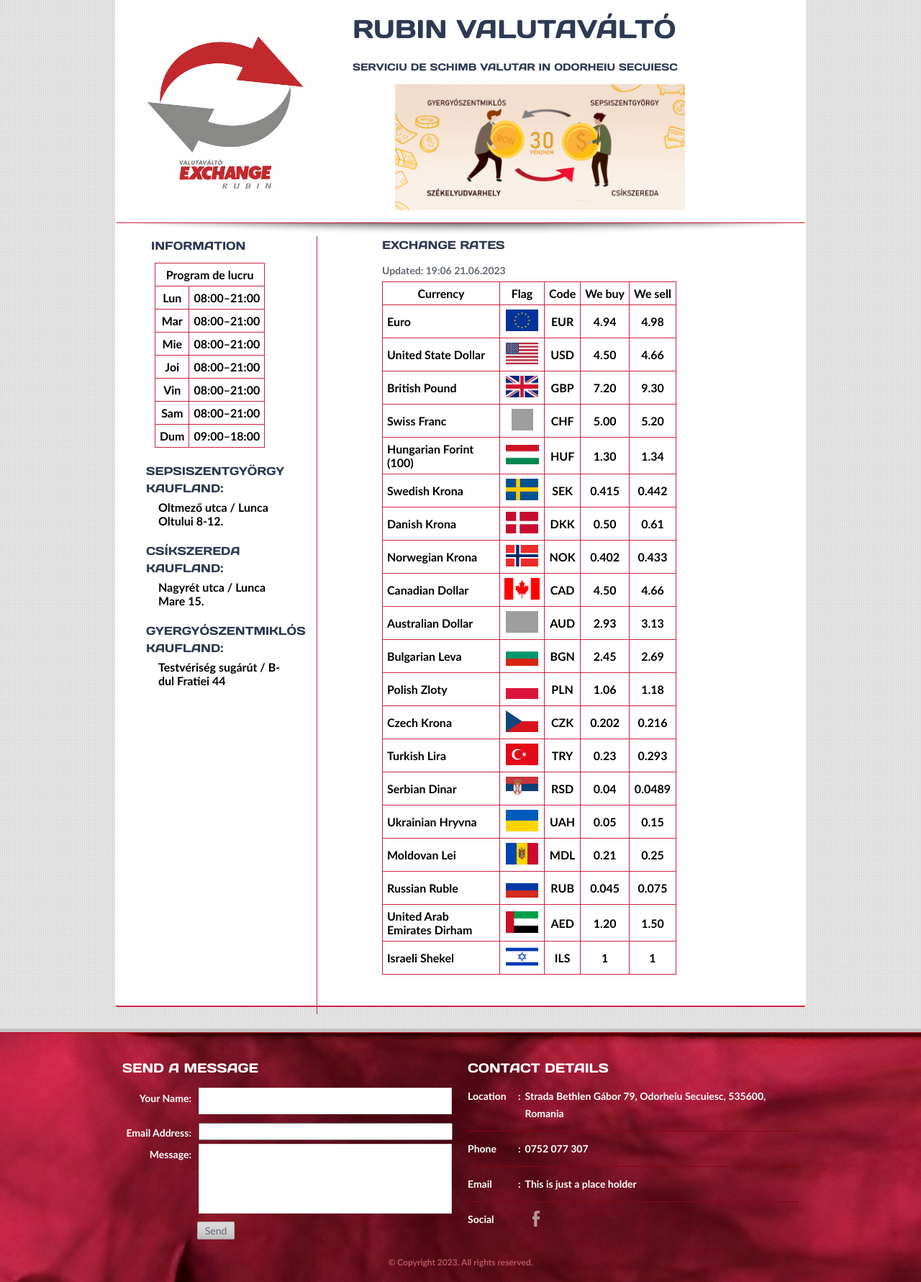
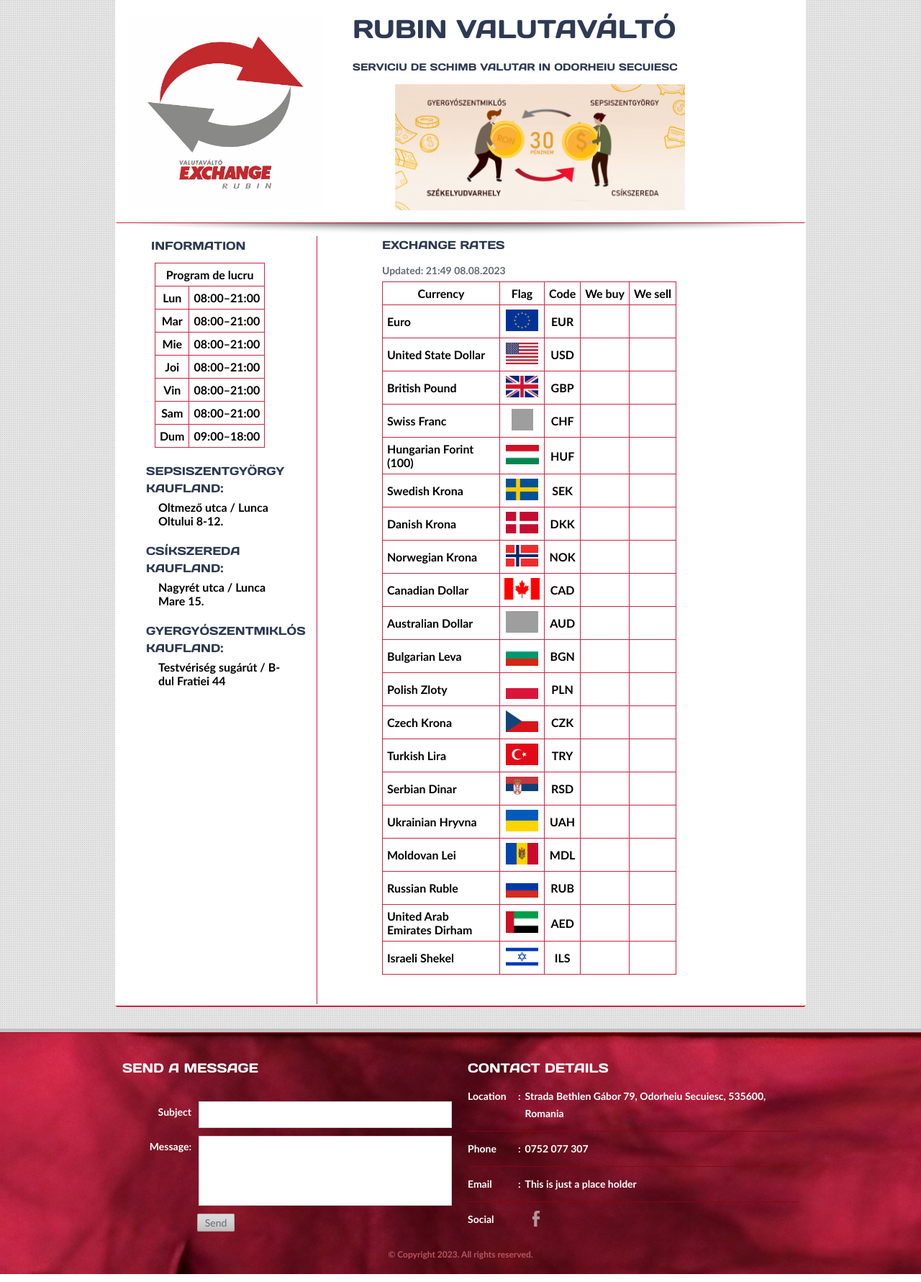
Before and after one commit to Zqm13/FX_wbst, a Flask app: page / in a window 1280 px wide. Shown: the part 180-1961 px from the top of the page at 72% size. Run offline with Flask 3, Linux system fonts and the light colour scheme; lists and menus that the app fills with data are empty; grey boxes are pictures that could not be loaded.

Commit message:
Add files via upload

```diff
--- a/database.py
+++ b/database.py
@@ -1,6 +1,5 @@
 from flask_sqlalchemy import SQLAlchemy
 import json
-
 
 db = SQLAlchemy()
 
@@ -14,11 +13,11 @@ def populate_table_with_json_data(json_data):
     with open(json_data, 'r') as file:
         json_data = json.load(file)
 
-
     for key, value in json_data.items():
         table_entry = TableValues(key=key, value=value)
         db.session.add(table_entry)
     db.session.commit()
+
 
 def write_table_to_json_file(file_path):
     # Query the table to retrieve all rows
@@ -35,6 +34,7 @@ def write_table_to_json_file(file_path):
     with open(file_path, 'w') as file:
         json.dump(values_dict, file)
 
+
 def clear_table_content():
     # Delete all rows from the table
     TableValues.query.delete()
--- a/last_update.json
+++ b/last_update.json
@@ -1 +1 @@
-{"last_update": "19:06 21.06.2023"}
+{"last_update": "21:49 08.08.2023"}
--- a/main.py
+++ b/main.py
@@ -1,47 +1,76 @@
-from flask import Flask, render_template, redirect, url_for, request, session
+from flask import Flask, render_template, redirect, url_for, request
 import json
 import os
 from flask_httpauth import HTTPBasicAuth
 import datetime
-import smtplib
-from flask_mail import Mail, Message
 from database import db, populate_table_with_json_data, TableValues, write_table_to_json_file, clear_table_content
+import urllib.parse
+
+# Load environment variables from .env file
+# load_dotenv('.env')
+
+# ADMIN_USERNAME = os.environ["ADMIN_NAME"]
+# ADMIN_PASSWORD = os.environ["UPDATE_PASS"]
+# mail_pass = os.environ["PASS_MAIL"]
+# middle_email = os.environ["MIDDL_MAIL"]
+# to_adr = os.environ["TO_ADDR"]
+# mail_pass = os.getenv("PASS_MAIL")
+# middle_email = os.getenv("MIDDL_MAIL")
+# to_adr = os.getenv("TO_ADDR")
+# mail_pass = os.getenv("PASS_MAIL")
+# middle_email = os.getenv("MIDDL_MAIL")
+# to_adr = os.getenv("TO_ADDR")
+# app.secret_key = os.environ['SCRT_KEY']
+# Retrieve the last_update variable from the session
+# last_update = session.get('last_update')
+
+# name = request.form['name']
+# email = request.form['email']
+# message = request.form['message']
 
 
-# Load environment variables from .env file
-#load_dotenv('.env')
+# msg = Message(name, email = middle_email, recipients = to_adr)
+# msg.body = message
+# mail.send(msg)
+# Create the email message
+# connection = smtplib.SMTP('smtp.gmail.com')
+# connection.starttls()
+# connection.login(user=middle_email, password=mail_pass)
+
+
+# try:
+# message_body = f"Name: {name}\nEmail: {email}\n\n{message}"
+# connection.sendmail(from_addr=middle_email, to_addrs=to_adr,
+# msg=message_body)
+# return render_template('index.html', values=table_values, last_update=last_update)
+# except Exception as e:
+# print(str(e))
+# return 'An error occurred while sending the message.'
+
+# Update the session variable with the formatted datetime
+# session['last_update'] = formatted_datetime
+
+# @app.route('/offer')
+# def offer():
+#    return render_template('offer.html')
+
 
 app = Flask(__name__)
 db_uri = os.getenv('DATABASE_URL')
 app.config['SQLALCHEMY_DATABASE_URI'] = db_uri
 db.init_app(app)
 
-
-
-
 with app.app_context():
     db.create_all()
-    populate_table_with_json_data('table_values.json')
+    #populate_table_with_json_data('table_values.json')
     write_table_to_json_file('output.json')
     VALUES_FILE_PATH = 'output.json'
 
-
-#ADMIN_USERNAME = os.environ["ADMIN_NAME"]
-#ADMIN_PASSWORD = os.environ["UPDATE_PASS"]
-#mail_pass = os.environ["PASS_MAIL"]
-#middle_email = os.environ["MIDDL_MAIL"]
-#to_adr = os.environ["TO_ADDR"]
-
 ADMIN_USERNAME = os.getenv("ADMIN_NAME")
 ADMIN_PASSWORD = os.getenv("UPDATE_PASS")
-mail_pass = os.getenv("PASS_MAIL")
-middle_email = os.getenv("MIDDL_MAIL")
-to_adr = os.getenv("TO_ADDR")
-#mail_pass = os.getenv("PASS_MAIL")
-#middle_email = os.getenv("MIDDL_MAIL")
-#to_adr = os.getenv("TO_ADDR")
 
 auth = HTTPBasicAuth()
+
 
 @auth.verify_password
 def verify_password(username, password):
@@ -58,59 +87,55 @@ if os.path.exists(VALUES_FILE_PATH):
 else:
     # If the file doesn't exist, use the initial values
     table_values = {
-        'eur_buy': "4.94",
-        'eur_sell': "4.97",
-        'usd_buy': "4.50",
-        'usd_sell': "4.66",
-        'gbp_buy': "5.60",
-        'gbp_sell': "5.70",
-        'chf_buy': "5.00",
-        'chf_sell': "5.20",
-        'huf_buy': "1.30",
-        'huf_sell': "1.34",
-        'sek_buy': "0.415",
-        'sek_sell': "0.442",
-        'dkk_buy': "0.50",
-        'dkk_sell': "0.61",
-        'nok_buy': "0.402",
-        'nok_sell': "0.433",
-        'cad_buy': "4.50",
-        'cad_sell': "4.66",
-        'aud_buy': "2.93",
-        'aud_sell': "3.13",
-        'bgn_buy': "2.45",
-        'bgn_sell': "2.69",
-        'pln_buy': "1.06",
-        'pln_sell': "1.18",
-        'czk_buy': "0.202",
-        'czk_sell': "0.216",
-        'try_buy': "0.23",
-        'try_sell': "0.293",
-        'rsd_buy': "0.04",
-        'rsd_sell': "0.0489",
-        'uah_buy': "0.05",
-        'uah_sell': "0.15",
-        'mdl_buy': "0.21",
-        'mdl_sell': "0.25",
-        'rub_buy': "0.045",
-        'rub_sell': "0.075",
-        'aed_buy': "1.20",
-        'aed_sell': "1.50",
-        'ils_buy': "1.20",
-        'ils_sell': "1.48"
+        'eur_buy': "X",
+        'eur_sell': "X",
+        'usd_buy': "X",
+        'usd_sell': "X",
+        'gbp_buy': "X",
+        'gbp_sell': "X",
+        'chf_buy': "X",
+        'chf_sell': "X",
+        'huf_buy': "X",
+        'huf_sell': "X",
+        'sek_buy': "X",
+        'sek_sell': "X",
+        'dkk_buy': "X",
+        'dkk_sell': "X",
+        'nok_buy': "X",
+        'nok_sell': "X",
+        'cad_buy': "X",
+        'cad_sell': "X",
+        'aud_buy': "X",
+        'aud_sell': "X",
+        'bgn_buy': "X",
+        'bgn_sell': "X",
+        'pln_buy': "X",
+        'pln_sell': "X",
+        'czk_buy': "X",
+        'czk_sell': "X",
+        'try_buy': "X",
+        'try_sell': "X",
+        'rsd_buy': "X",
+        'rsd_sell': "X",
+        'uah_buy': "X",
+        'uah_sell': "X",
+        'mdl_buy': "X",
+        'mdl_sell': "X",
+        'rub_buy': "X",
+        'rub_sell': "X",
+        'aed_buy': "X",
+        'aed_sell': "X",
+        'ils_buy': "X",
+        'ils_sell': "X"
     }
 
 LAST_UPDATE_FILE_PATH = "last_update.json"
 
+app.secret_key = os.getenv('SCRT_KEY')
 
-#app.secret_key = os.environ['SCRT_KEY']
-app.secret_key = os.getenv('SCRT_KEY')
 
 @app.route('/', methods=["GET", "POST"])
 def home():
-    # Retrieve the last_update variable from the session
-    #last_update = session.get('last_update')
-
     # Read the last update timestamp from the file
     if os.path.exists(LAST_UPDATE_FILE_PATH):
         with open(LAST_UPDATE_FILE_PATH, 'r') as file:
@@ -120,40 +145,22 @@ def home():
         last_update = None
 
     if request.method == 'POST':
-        name = request.form['name']
-        email = request.form['email']
-        message = request.form['message']
+        email_message = request.form.get('message')
+        email_address = "lhunor@protonmail.com"
+        email_subject = request.form.get('subject')
 
+        # Properly encode parameters using urllib.parse
+        encoded_email_message = urllib.parse.quote(email_message)
+        encoded_email_subject = urllib.parse.quote(email_subject)
 
-        msg = Message(name, email = middle_email, recipients = to_adr)
-        msg.body = message
-        mail.send(msg)
-        # Create the email message
-        #connection = smtplib.SMTP('smtp.gmail.com')
-        #connection.starttls()
-        #connection.login(user=middle_email, password=mail_pass)
-
-
-        #try:
-            #message_body = f"Name: {name}\nEmail: {email}\n\n{message}"
-            #connection.sendmail(from_addr=middle_email, to_addrs=to_adr,
-                                #msg=message_body)
-            #return render_template('index.html', values=table_values, last_update=last_update)
-        #except Exception as e:
-            #print(str(e))
-            #return 'An error occurred while sending the message.'
+        mailto_link = f"mailto:{email_address}?subject={encoded_email_subject}&body={encoded_email_message}"
+        return redirect(mailto_link)
 
     return render_template('index.html', values=table_values, last_update=last_update)
 
 
-@app.route('/offer')
-def offer():
-    return render_template('offer.html')
-
-
 @app.route('/submit', methods=['POST'])
 def submit():
-    # Process form data here if needed
     return redirect(url_for('index'))
 
 
@@ -184,9 +191,6 @@ def update():
         # Repopulate the table with the updated 'output.json' file
         populate_table_with_json_data('output.json')
 
-        # Update the session variable with the formatted datetime
-        #session['last_update'] = formatted_datetime
-
         # Write the last update timestamp to the file
         last_update_data = {'last_update': formatted_datetime}
         with open(LAST_UPDATE_FILE_PATH, 'w') as file:
@@ -198,6 +202,7 @@ def update():
     # Pass the current table_values to the update.html template
     return render_template('update.html', values=table_values)
 
+
 @auth.error_handler
 def unauthorized():
     return auth.authenticate_header()
--- a/output.json
+++ b/output.json
@@ -1 +1 @@
-{"eur_buy": "xdxdswww", "eur_sell": "ba", "usd_buy": "4.50", "usd_sell": "4.66", "gbp_buy": "7.20", "gbp_sell": "9.30", "chf_buy": "5.00", "chf_sell": "5.20", "huf_buy": "1.30", "huf_sell": "1.34", "sek_buy": "0.415", "sek_sell": "0.442", "dkk_buy": "0.50", "dkk_sell": "0.61", "nok_buy": "0.402", "nok_sell": "0.433", "cad_buy": "4.50", "cad_sell": "4.66", "aud_buy": "2.93", "aud_sell": "3.13", "bgn_buy": "2.45", "bgn_sell": "2.69", "pln_buy": "1.06", "pln_sell": "1.18", "czk_buy": "0.202", "czk_sell": "0.216", "try_buy": "0.23", "try_sell": "0.293", "rsd_buy": "0.04", "rsd_sell": "0.0489", "uah_buy": "0.05", "uah_sell": "0.15", "mdl_buy": "0.21", "mdl_sell": "0.25", "rub_buy": "0.045", "rub_sell": "0.075", "aed_buy": "1.20", "aed_sell": "1.50", "ils_buy": "1", "ils_sell": "1"}
+{"eur_buy": "X", "eur_sell": "X", "usd_buy": "X", "usd_sell": "X", "gbp_buy": "X", "gbp_sell": "X", "chf_buy": "X", "chf_sell": "X", "huf_buy": "X", "huf_sell": "X", "sek_buy": "X", "sek_sell": "X", "dkk_buy": "X", "dkk_sell": "X", "nok_buy": "X", "nok_sell": "X", "cad_buy": "X", "cad_sell": "X", "aud_buy": "X", "aud_sell": "X", "bgn_buy": "X", "bgn_sell": "X", "pln_buy": "X", "pln_sell": "X", "czk_buy": "X", "czk_sell": "X", "try_buy": "X", "try_sell": "X", "rsd_buy": "X", "rsd_sell": "X", "uah_buy": "X", "uah_sell": "X", "mdl_buy": "X", "mdl_sell": "X", "rub_buy": "X", "rub_sell": "X", "aed_buy": "X", "aed_sell": "X", "ils_buy": "X", "ils_sell": "X"}
--- a/static/style.css
+++ b/static/style.css
@@ -248,7 +248,7 @@ img {
 /** Sidebar **/
 #contents .sidebar {
 	float: left;
-	min-height: 1080px;
+	min-height: 1066px;
 	width: 190px;
 	border-right: 1px solid rgb(200, 37, 66);
 	margin: -19px 90px 0 30px;
--- a/templates/index.html
+++ b/templates/index.html
@@ -3,6 +3,9 @@
 <head>
     <meta charset="UTF-8">
     <title>Rubin Exchange</title>
+    <link rel="icon" href="{{ url_for('static', filename='icons/favicon.ico') }}" type="image/x-icon">
+    <link rel="icon" href="{{ url_for('static', filename='icons/32logo.png') }}" sizes="32x32" type="image/png">
+    <link rel="icon" href="{{ url_for('static', filename='icons/16logo.png') }}" sizes="16x16" type="image/png">
     <link rel="stylesheet" href="{{ url_for('static', filename = 'style.css')}}" type="text/css">
 </head>
 <body>
@@ -16,7 +19,7 @@
                         <a href="{{ url_for('home') }}">Home</a>
                     </li>
                     <li>
-                        <a href="{{ url_for('offer') }}">Obtine O Oferta</a>
+                        <a href="mailto:lhunor@protonmail.com">Obtine O Oferta</a>
                     </li>
                     <li>
                         <a href="https://www.google.com/maps/dir//Rubin+Valutav%C3%A1lt%C3%B3/@46.3136819,25.303618,19.79z/data=!4m8!4m7!1m0!1m5!1m1!1s0x474b17b94bdfdfab:0xe55f4be2092abbaa!2m2!1d25.3037662!2d46.3137698?entry=ttu"
@@ -56,6 +59,7 @@
     padding: 6px;
     text-align: center;
   }
+
 
 
             </style>
@@ -100,20 +104,26 @@
             <h4 style="padding-top: 20px; padding-bottom: 0px; padding-right: 20px; padding-left: 3px; margin-bottom: 5px">
                 Sepsiszentgyörgy Kaufland:
             </h4>
-            <a style="text-decoration: none; color: black;" href="https://www.google.com/maps/place/Kaufland+Sf%C3%A2ntu+Gheorghe/@45.8695291,25.8009606,18z/data=!4m14!1m7!3m6!1s0x40b4a4bb61e3daef:0x6e2837275e4464de!2sStr.+Lunca+Oltului+8,+Sf%C3%A2ntu+Gheorghe!3b1!8m2!3d45.8681285!4d25.8011029!3m5!1s0x40b4a4b6edbfec59:0xeb8cc8e44c6ddcc!8m2!3d45.869796!4d25.8016799!16s%2Fg%2F1hc40_qs6?entry=ttu" target="_blank">
+            <a style="text-decoration: none; color: black;"
+               href="https://www.google.com/maps/place/Rubin+Valutav%C3%A1lt%C3%B3/@45.8695291,25.8009606,18z/data=!4m14!1m7!3m6!1s0x40b4a4bb61e3daef:0x6e2837275e4464de!2sStr.+Lunca+Oltului+8,+Sf%C3%A2ntu+Gheorghe!3b1!8m2!3d45.8681285!4d25.8011029!3m5!1s0x40b4a5b33a9d0e8f:0x7da3cb5842c0d3e7!8m2!3d45.8698259!4d25.8013993!16s%2Fg%2F11q2lfg421?entry=ttu"
+               target="_blank">
                 <p2 style="padding-left: 20px; display: inline-block;">Oltmező utca / Lunca Oltului 8-12.</p2>
             </a>
             <h4 style="padding-top: 20px; padding-bottom: 0px; padding-right: 20px; padding-left: 3px; margin-bottom: 5px">
                 Csíkszereda Kaufland:
             </h4>
-            <a style="text-decoration: none; color: black;" href="https://www.google.com/maps/place/Kaufland+Miercurea+Ciuc/@46.3662108,25.7974381,18.75z/data=!4m6!3m5!1s0x474b2a052c420ce3:0xb9c22bc6b42ce039!8m2!3d46.3661867!4d25.7968913!16s%2Fg%2F1tmxpsx2?entry=ttu" target="_blank">
+            <a style="text-decoration: none; color: black;"
+               href="https://www.google.com/maps/place/Rubin+Valutav%C3%A1lt%C3%B3/@46.3662108,25.7974381,18z/data=!4m14!1m7!3m6!1s0x474b2a052c420ce3:0xb9c22bc6b42ce039!2sKaufland+Miercurea+Ciuc!8m2!3d46.3661867!4d25.7968913!16s%2Fg%2F1tmxpsx2!3m5!1s0x474b2bed1f11c799:0xb789c610fdf5f5c5!8m2!3d46.3664508!4d25.7971741!16s%2Fg%2F11j84gs963?entry=ttu"
+               target="_blank">
                 <p2 style="padding-left: 20px; display: inline-block;">Nagyrét utca / Lunca Mare 15.</p2>
             </a>
 
             <h4 style="padding-top: 20px; padding-bottom: 0px; padding-right: 20px; padding-left: 3px; margin-bottom: 5px">
                 Gyergyószentmiklós Kaufland:
             </h4>
-            <a style="text-decoration: none; color: black;" href="https://www.google.com/maps/place/Kaufland/@46.7216982,25.5796964,17z/data=!3m1!4b1!4m6!3m5!1s0x474aec8f905bfa19:0x5272fcbce9e42cf8!8m2!3d46.7216946!4d25.5822713!16s%2Fg%2F1vf9b459?entry=ttu" target="_blank">
+            <a style="text-decoration: none; color: black;"
+               href="https://www.google.com/maps/place/Rubin+Valutav%C3%A1lt%C3%B3/@46.7216233,25.5822311,19z/data=!4m14!1m7!3m6!1s0x474aec8f905bfa19:0x5272fcbce9e42cf8!2sKaufland!8m2!3d46.7216946!4d25.5822713!16s%2Fg%2F1vf9b459!3m5!1s0x474aedb04c3f1541:0x18c913f4ccf627ae!8m2!3d46.7216348!4d25.5825891!16s%2Fg%2F11fs8fthsm?entry=ttu"
+               target="_blank">
                 <p2 style="padding-left: 20px; display: inline-block;">Testvériség sugárút / B-dul Fratiei 44</p2>
             </a>
 
@@ -132,6 +142,7 @@
     border: 1px solid rgb(201, 37, 67);
     padding: 6px;
   }
+
 
 
             </style>
@@ -303,12 +314,12 @@
                     <h3>Send a Message</h3>
                     <ul>
                         <li>
-                            <label>Your Name:</label>
+                            <!--<label>Your Name:</label>
                             <input type="text" name="name" required>
-                        </li>
+                        </li>-->
                         <li>
-                            <label>Email Address:</label>
-                            <input type="email" name="email" required>
+                            <label>Subject</label>
+                            <input type="text" name="subject" required>
                         </li>
                         <li>
                             <label>Message:</label>
```
Also changed, not shown: table_values.json (+42 -1 lines), static/icons/16logo.png (added), static/icons/32logo.png (added), static/icons/favicon.ico (added).
